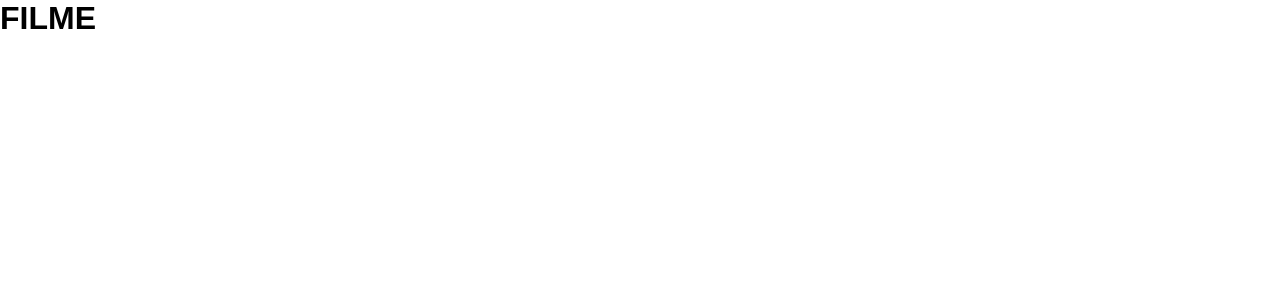
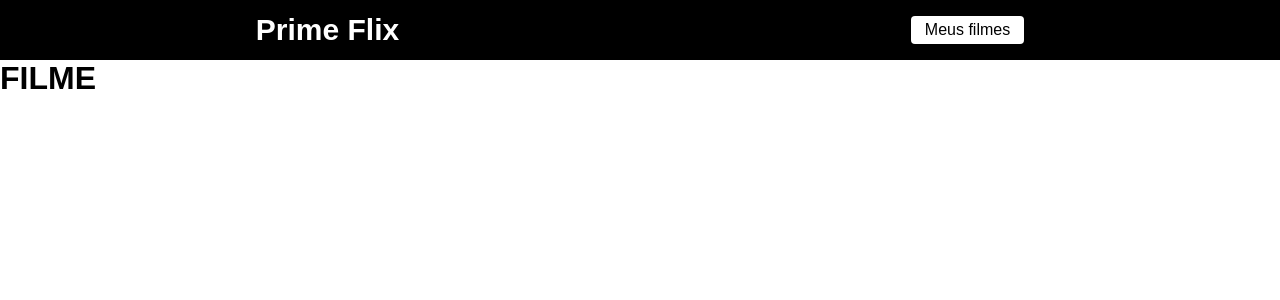
Before and after one commit to LuanAlba/front-primeflix, a JavaScript app: page /filme/1 in a window 1280 px wide. Shown: the top 300 px of the page. Built offline with nearby package versions, Linux system fonts and the light colour scheme; the HTML template or start-up script is replaced by a standard one.

Commit message:
Iniciando o header

```diff
--- /dev/null
+++ b/src/components/Header/header.css
@@ -0,0 +1,26 @@
+
+header {
+    display: flex;
+    align-items: center;
+    justify-content: space-around;
+    width: 100%;
+    height: 60px;
+    background-color: black;
+}
+
+.logo {
+    text-decoration: none;
+    font-size: 30px;
+    cursor: pointer;
+    color: #FFF;
+    font-weight: bold;
+}
+
+.favoritos {
+    text-decoration: none;
+    cursor: pointer;
+    background-color: #FFF;
+    padding: 5px 14px;
+    color: #000000;
+    border-radius: 4px;
+}
--- /dev/null
+++ b/src/components/Header/index.js
@@ -0,0 +1,14 @@
+import { Link } from "react-router-dom";
+
+import './header.css';
+
+function Header() {
+    return (
+        <header>
+            <Link className="logo" to="/">Prime Flix</Link>
+            <Link className="favoritos" to="/favoritos">Meus filmes</Link>
+        </header>
+    );
+}
+
+export default Header;
--- a/src/routes.js
+++ b/src/routes.js
@@ -1,4 +1,6 @@
 import { BrowserRouter, Route, Router, Routes } from "react-router-dom";
+
+import Header from "./components/Header";
 
 import Home from "./pages/Home";
 import Filme from "./pages/Filme";
@@ -6,6 +8,7 @@
 function RoutesApp() {
     return (
         <BrowserRouter>
+            <Header/>
             <Routes>
                 <Route path="/" element={ <Home/>}/>
                 <Route path="/filme/:id" element={ <Filme/>}/>
```
